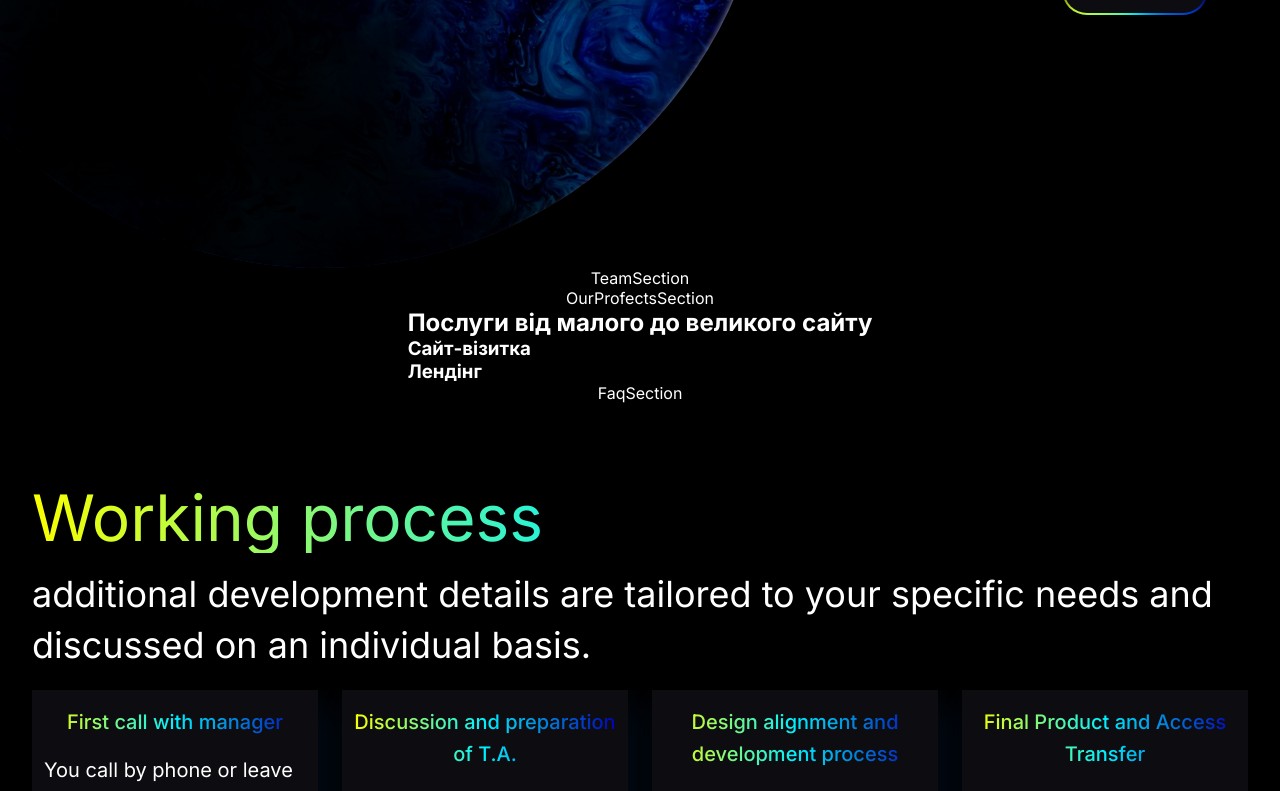
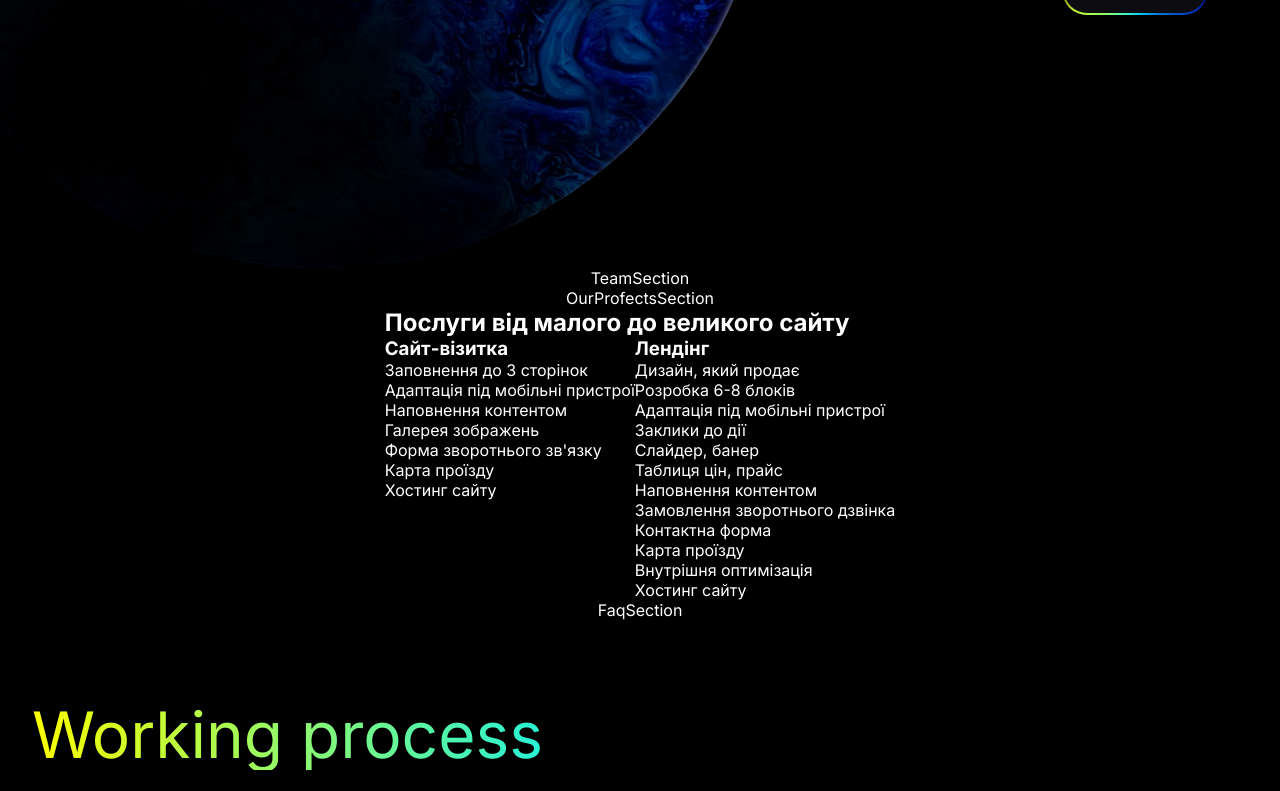
Before and after one commit to Webevery/new-webevery, a Next.js app: page / in a window 1280 px wide. Shown: the part 560-1351 px from the top of the page. Built offline with nearby package versions, Linux system fonts and the light colour scheme.

Commit message:
ServiceSection of homePage  in work

```diff
--- /dev/null
+++ b/src/data/index.js
@@ -0,0 +1,3 @@
+export {navLinks} from "./navLinks";
+export {lendingSiteDesc} from "./servicesHomeData";
+export {businessCardDesc} from "./servicesHomeData";
--- /dev/null
+++ b/src/data/servicesHomeData/businessCardDesc.js
@@ -0,0 +1,37 @@
+export const businessCardDesc=[
+    {
+        id:1,
+        text:"Заповнення до 3 сторінок",
+        textEN:"Заповнення до 3 сторінок"
+    },
+    {
+        id:2,
+        text:"Адаптація під мобільні пристрої",
+        textEN:"Адаптація під мобільні пристрої"
+    },
+    {
+        id:3,
+        text:"Наповнення контентом",
+        textEN:"Наповнення контентом"
+    },
+    {
+        id:4,
+        text:"Галерея зображень",
+        textEN:"Галерея зображень"
+    },
+    {
+        id:5,
+        text:"Форма зворотнього зв'язку",
+        textEN:"Форма зворотнього зв'язку"
+    },
+    {
+        id:6,
+        text:"Карта проїзду",
+        textEN:"Карта проїзду"
+    },
+    {
+        id:7,
+        text:"Хостинг сайту",
+        textEN:"Хостинг сайту"
+    }
+]
--- /dev/null
+++ b/src/data/servicesHomeData/index.js
@@ -0,0 +1,2 @@
+export {lendingSiteDesc} from "./lendingSiteDesc";
+export {businessCardDesc} from "./businessCardDesc";
--- /dev/null
+++ b/src/data/servicesHomeData/lendingSiteDesc.js
@@ -0,0 +1,62 @@
+export const lendingSiteDesc=[
+    {
+        id:1,
+        text:"Дизайн, який продає",
+        textEN:"Дизайн, який продає"
+    },
+    {
+        id:2,
+        text:"Розробка 6-8 блоків",
+        textEN:"Розробка 6-8 блоків"
+    },
+    {
+        id:3,
+        text:"Адаптація під мобільні пристрої",
+        textEN:"Адаптація під мобільні пристрої"
+    },
+    {
+        id:4,
+        text:"Заклики до дії",
+        textEN:"Заклики до дії"
+    },
+    {
+        id:5,
+        text:"Слайдер, банер",
+        textEN:"Слайдер, банер"
+    },
+    {
+        id:6,
+        text:"Таблиця цін, прайс",
+        textEN:"Таблиця цін, прайс"
+    },
+    {
+        id:7,
+        text:"Наповнення контентом",
+        textEN:"Наповнення контентом"
+    },
+    {
+        id:8,
+        text:"Замовлення зворотнього дзвінка",
+        textEN:"Замовлення зворотнього дзвінка"
+    },
+    {
+        id:9,
+        text:"Контактна форма",
+        textEN:"Контактна форма"
+    },
+    {
+        id:10,
+        text:"Карта проїзду",
+        textEN:"Карта проїзду"
+    },
+    {
+        id:11,
+        text:"Внутрішня оптимізація",
+        textEN:"Внутрішня оптимізація"
+    },
+    {
+        id:12,
+        text:"Хостинг сайту",
+        textEN:"Хостинг сайту"
+    },
+]
--- a/src/sections/servicesSection/ServicesSection.jsx
+++ b/src/sections/servicesSection/ServicesSection.jsx
@@ -1,15 +1,25 @@
 import styles from "./ServicesSection.module.scss";
+import { lendingSiteDesc, businessCardDesc } from "@/data";
+
 
 const ServicesSection = () => {
   return <section>
     <div>
       <h2>Послуги <span>від малого до великого сайту</span></h2>
-      <ul>
+      <ul className={styles.serviceList}>
         <li>
           <h3>Сайт-візитка</h3>
+          <ul>
+        {businessCardDesc.map((item)=>{
+          return <li key={item.id}>{item.text}</li>
+        })}</ul>
         </li>
         <li>
           <h3>Лендінг</h3>
+          <ul>
+        {lendingSiteDesc.map((item)=>{
+          return <li key={item.id}>{item.text}</li>
+        })}</ul>
         </li>
       </ul>
     </div>
--- a/src/sections/servicesSection/ServicesSection.module.scss
+++ b/src/sections/servicesSection/ServicesSection.module.scss
@@ -1 +1,6 @@
 @import "../../app/variables";
+
+.serviceList{
+    display: flex;
+
+}
```
